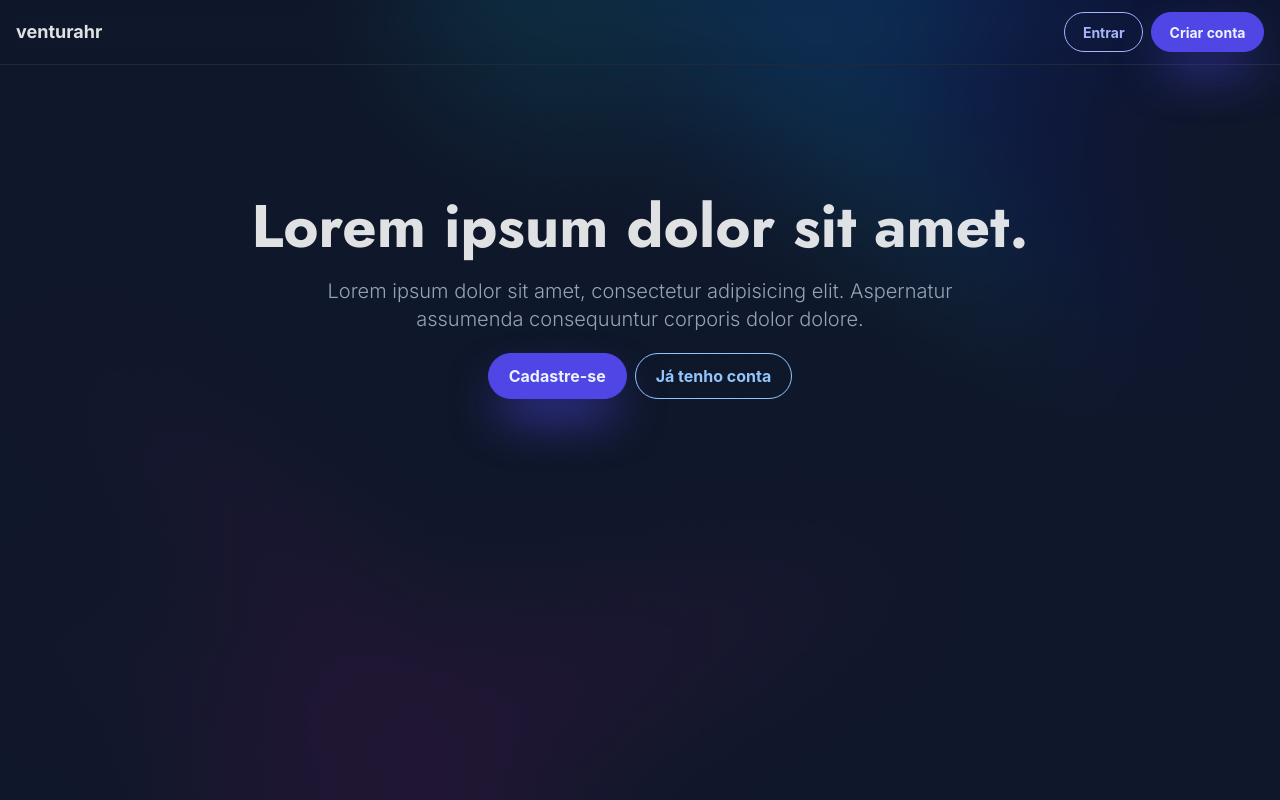
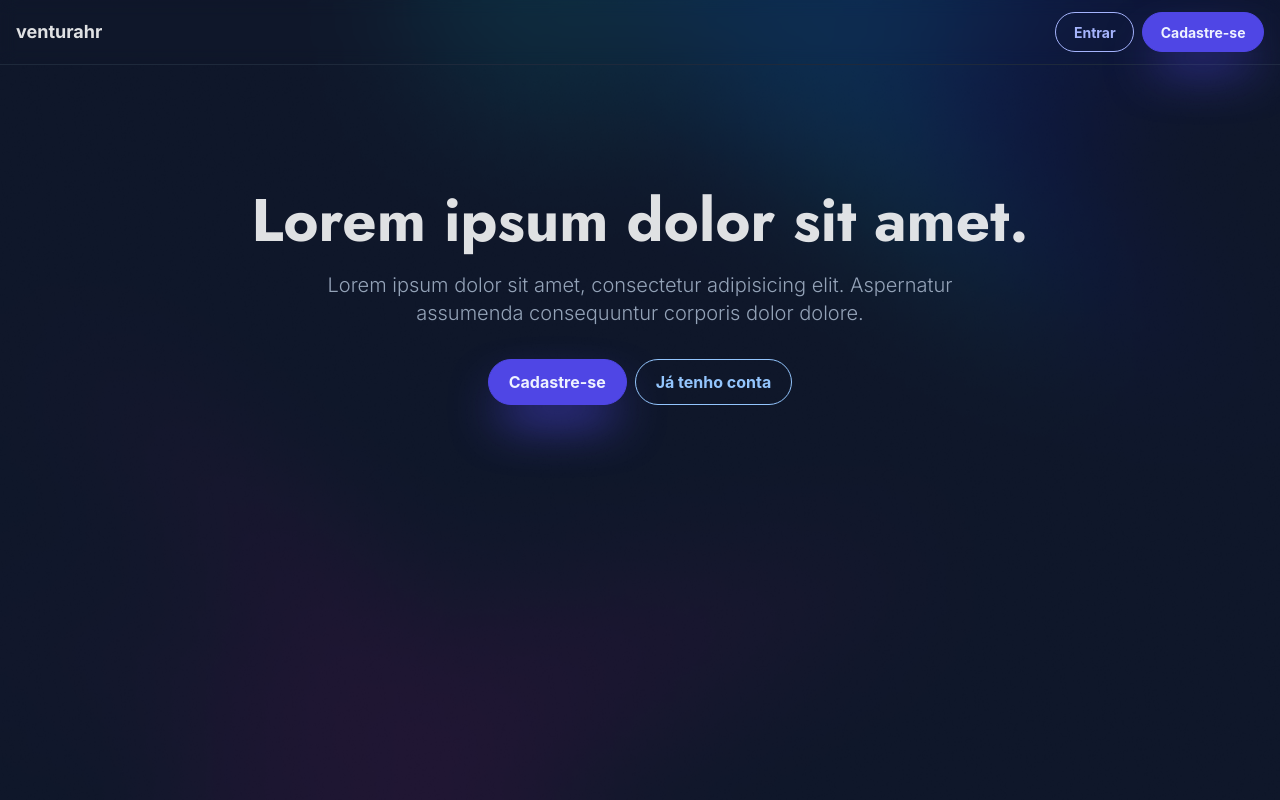
Before and after one commit to fabioper/VenturaHR, a Next.js app in the folder Web/venturahr-web/: page / in a window 1280 px wide. Built offline with nearby package versions, Linux system fonts and the light colour scheme; no server answers.

Commit message:
ajusta hero

```diff
--- a/Web/venturahr-web/src/components/Header.tsx
+++ b/Web/venturahr-web/src/components/Header.tsx
@@ -67,7 +67,7 @@ const Header: React.FC = () => {
                 <Link href="/signup" passHref>
                   <Button
                     iconPos="right"
-                    label="Criar conta"
+                    label="Cadastre-se"
                     className="p-button-sm p-button-rounded p-button-raised p-button-shadowed"
                   />
                 </Link>
--- a/Web/venturahr-web/src/pages/index.tsx
+++ b/Web/venturahr-web/src/pages/index.tsx
@@ -32,7 +32,7 @@ const Home: NextPage = () => {
               Lorem ipsum dolor sit amet, consectetur adipisicing elit.
               Aspernatur assumenda consequuntur corporis dolor dolore.
             </p>
-            <div className="flex items-center justify-center gap-2">
+            <div className="flex items-center justify-center gap-2 mt-3">
               <Link href="/signup">
                 <Button
                   label="Cadastre-se"
```
